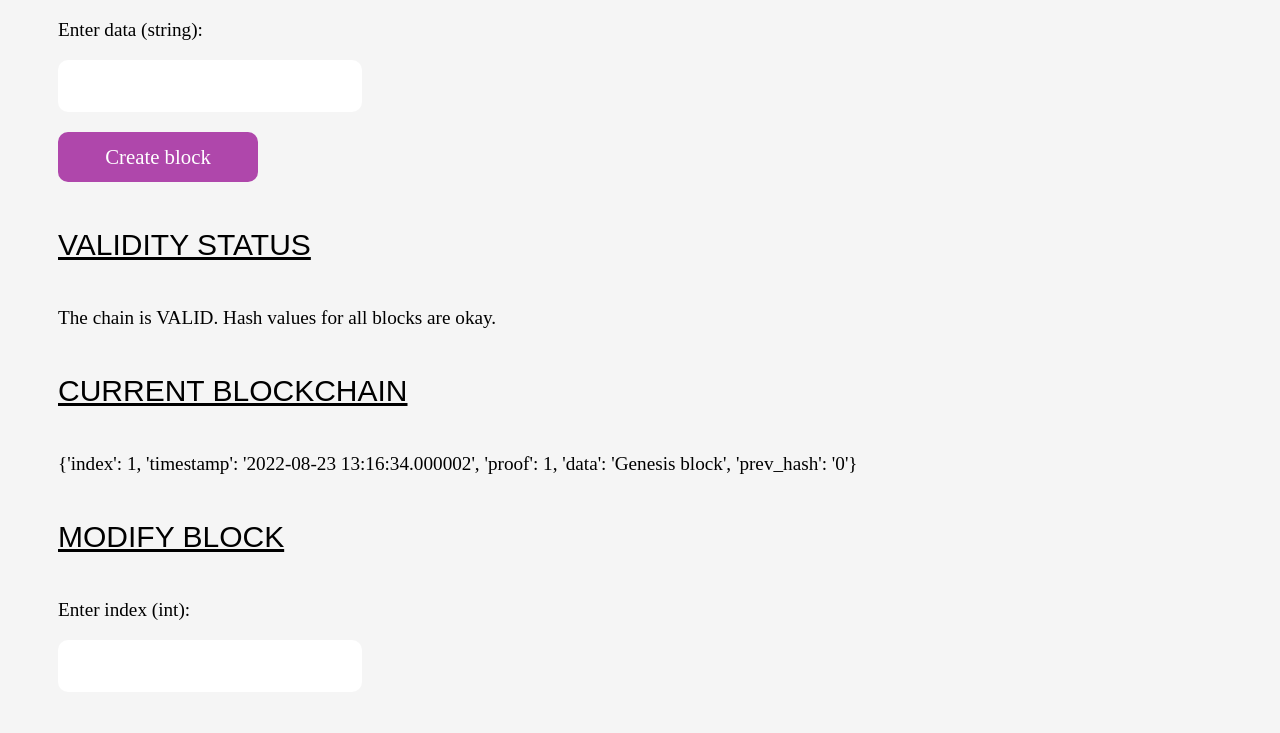
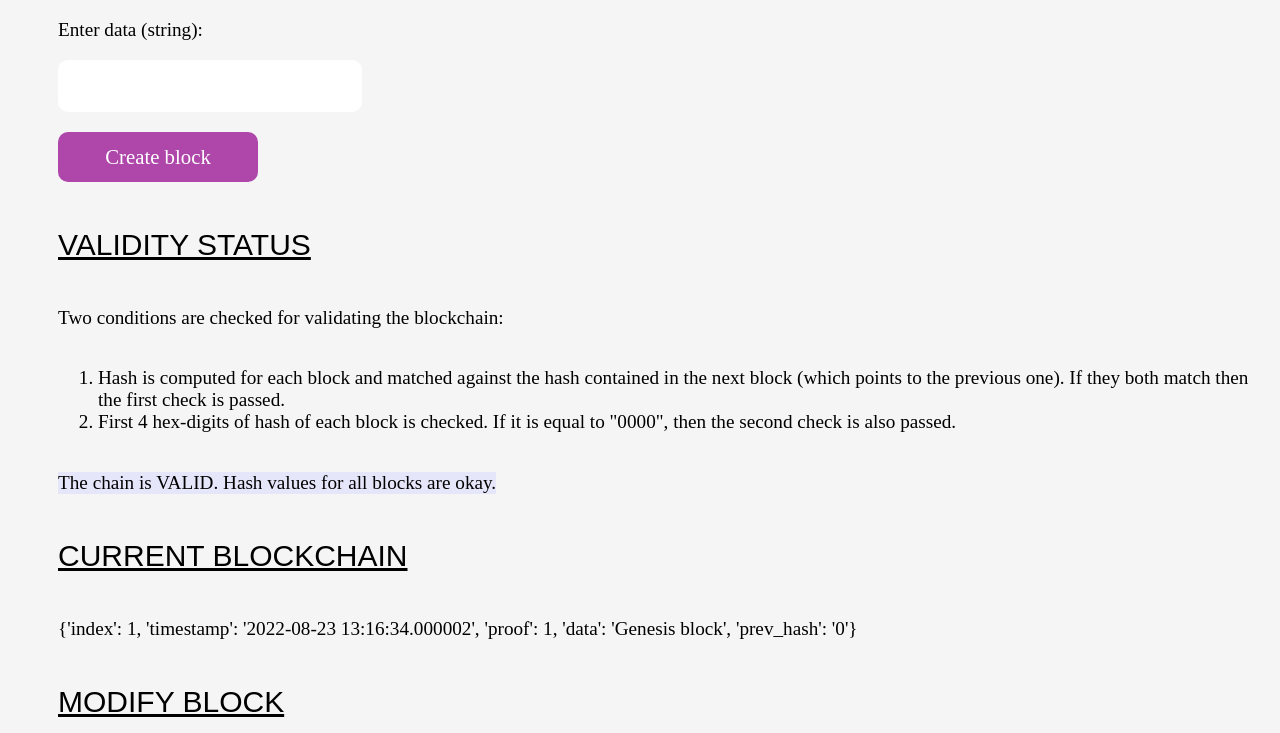
Before and after one commit to himalayasharma/elementary-blockchain, a Flask app: page / in a window 1280 px wide. Shown: the part 614-1347 px from the top of the page. Run offline with Flask 2, Linux system fonts and the light colour scheme.

Commit message:
Add description for validating blockchain

```diff
--- a/templates/home.html
+++ b/templates/home.html
@@ -32,7 +32,12 @@
         <input name="action" type="submit" value="Create block" id="create_block">
     </form>
     <h2>Validity status</h2>
-        <p>{{ validity_status }}</p>
+    <p> Two conditions are checked for validating the blockchain:</p>
+    <ol>
+        <li>Hash is computed for each block and matched against the hash contained in the next block (which points to the previous one). If they both match then the first check is passed.</li>
+        <li>First 4 hex-digits of hash of each block is checked. If it is equal to "0000", then the second check is also passed.</li>
+    </ol>
+        <p style="background-color:lavender;">{{ validity_status }}</p>
     <h2>Current blockchain</h2>
         {% for block in blockchain %}
         <p>{{ block }}</p>
```
